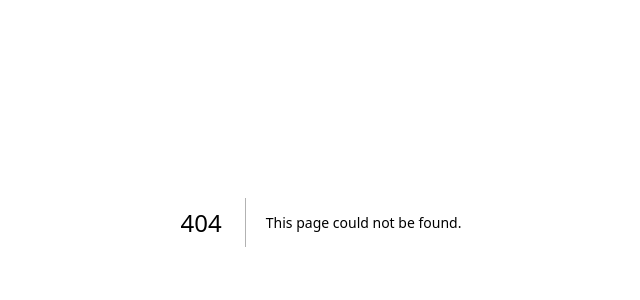
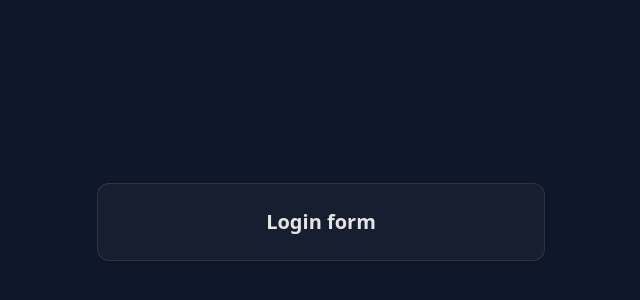
Before and after one commit to amzamulh/ahmeet, a Next.js app: page /auth/login in a window 1280 px wide. Before the commit this address had no page. Shown: the part 178-478 px from the top of the page, without its empty margins (319-959 px from the left). Built offline with nearby package versions, Linux system fonts and the light colour scheme.

Commit message:
page: create login and register page

```diff
--- /dev/null
+++ b/src/app/auth/login/page.tsx
@@ -0,0 +1,11 @@
+import { AuthLayout } from "@/app/components/templates/Auth";
+const LoginPage = () => {
+  return (
+    <AuthLayout>
+      <h1 className="text-xl font-semibold text-center">Login form</h1>
+      {/* Form will be added later */}
+    </AuthLayout>
+  );
+};
+
+export default LoginPage;
--- /dev/null
+++ b/src/app/auth/register/page.tsx
@@ -0,0 +1,10 @@
+import { AuthLayout } from "@/app/components/templates/Auth";
+
+const RegisterPage = () => {
+  return (
+    <AuthLayout>
+      <h1 className="text-xl font-semibold text-center">Create an account</h1>
+    </AuthLayout>
+  );
+};
+export default RegisterPage;
```
